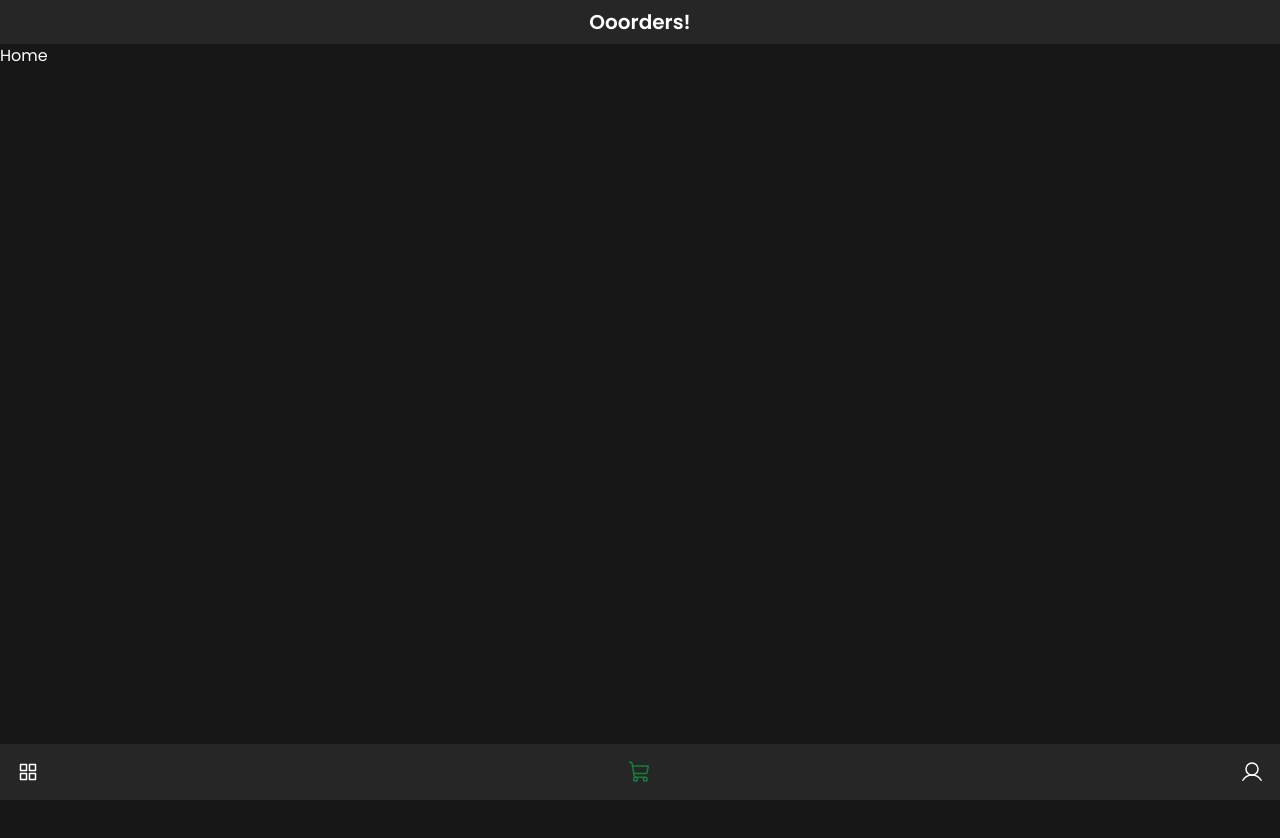
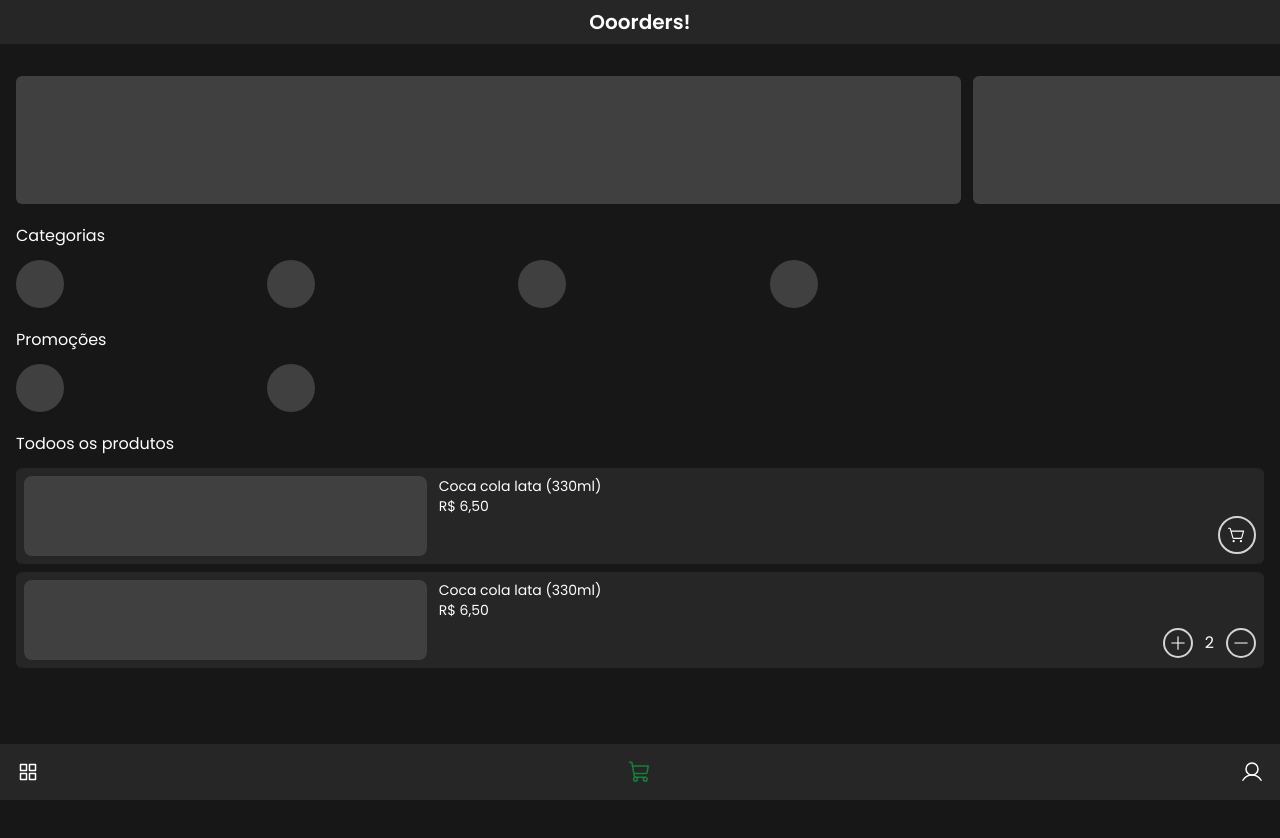
Before and after one commit to ngrpedro/orders, a Next.js app: page /home in a window 1280 px wide. Shown: the top 838 px of the page. Built offline with nearby package versions, Linux system fonts and the light colour scheme.

Commit message:
styling:: home details

```diff
--- /dev/null
+++ b/src/components/ProductCard.tsx
@@ -0,0 +1,46 @@
+import { ShoppingCartSimple, Plus, Minus } from 'phosphor-react'
+import React from 'react'
+
+const ProductCard = () => {
+  return (
+    <div className='space-y-2'>
+      <div className='grid grid-cols-3 gap-3 p-2 bg-neutral-800 rounded-md'>
+        <span className='block rounded-lg bg-neutral-700 h-20'></span>
+
+        <div className='col-span-2'>
+          <div className='text-start'>
+            <span className='text-sm block'>Coca cola lata (330ml)</span>
+            <span className='text-sm block'>R$ 6,50</span>
+          </div>
+          <div className='flex flex-col items-end justify-center'>
+            <button className='rounded-full border-2 border-neutral-300 p-2'>
+              <ShoppingCartSimple size={18} />
+            </button>
+          </div>
+        </div>
+      </div>
+
+      <div className='grid grid-cols-3 gap-3 p-2 bg-neutral-800 rounded-md'>
+        <span className='block rounded-lg bg-neutral-700 h-20'></span>
+
+        <div className='col-span-2'>
+          <div className='text-start'>
+            <span className='text-sm block'>Coca cola lata (330ml)</span>
+            <span className='text-sm block'>R$ 6,50</span>
+          </div>
+          <div className='flex items-center justify-end gap-3 mt-2'>
+            <button className='rounded-full border-2 border-neutral-300 p-1'>
+              <Plus size={18} />
+            </button>
+            <span>2</span>
+            <button className='rounded-full border-2 border-neutral-300 p-1'>
+              <Minus size={18} />
+            </button>
+          </div>
+        </div>
+      </div>
+    </div>
+  )
+}
+
+export default ProductCard
--- a/src/components/layout/index.tsx
+++ b/src/components/layout/index.tsx
@@ -12,7 +12,7 @@ const Layout = ({ children }: LayoutProps) => {
       <header className='w-full bg-neutral-800 px-4 py-2 flex items-center justify-center'>
         <h1 className='font-semibold text-xl'>Ooorders!</h1>
       </header>
-      <div className='h-screen'>{children}</div>
+      <div className='h-screen px-4 py-8'>{children}</div>
       <nav className='sticky bottom-0 w-full bg-neutral-800 px-4 py-4 flex items-center justify-between'>
         <SquaresFour size={24} />
         <ShoppingCart size={24} className='text-green-700' />
--- a/src/pages/home.tsx
+++ b/src/pages/home.tsx
@@ -1,7 +1,50 @@
+import ProductCard from '@/components/ProductCard'
+import Head from 'next/head'
 import React from 'react'
 
 const Home = () => {
-  return <div>Home</div>
+  return (
+    <>
+      <Head>
+        <title>Home</title>
+      </Head>
+      <main className='space-y-5'>
+        {/* Carrousel */}
+        <div className='grid grid-cols-4 gap-3 -mr-4'>
+          <div className='bg-neutral-700 h-32 rounded-md col-span-3'></div>
+          <div className='bg-neutral-700 h-32 rounded-l-md '></div>
+        </div>
+
+        {/* Categories */}
+        <div className='space-y-3'>
+          <h2>Categorias</h2>
+          <div className='grid grid-cols-5 gap-2'>
+            <span className='rounded-full bg-neutral-700 w-12 h-12'></span>
+            <span className='rounded-full bg-neutral-700 w-12 h-12'></span>
+            <span className='rounded-full bg-neutral-700 w-12 h-12'></span>
+            <span className='rounded-full bg-neutral-700 w-12 h-12'></span>
+          </div>
+        </div>
+
+        {/* Promotions */}
+        <div className='space-y-3'>
+          <h2>Promoções</h2>
+          <div className='grid grid-cols-5 gap-2'>
+            <span className='rounded-full bg-neutral-700 w-12 h-12'></span>
+            <span className='rounded-full bg-neutral-700 w-12 h-12'></span>
+          </div>
+        </div>
+
+        {/* Todoos os produtos */}
+        <div className='space-y-3'>
+          <h2>Todoos os produtos</h2>
+          <div className=''>
+            <ProductCard />
+          </div>
+        </div>
+      </main>
+    </>
+  )
 }
 
 export default Home
```
